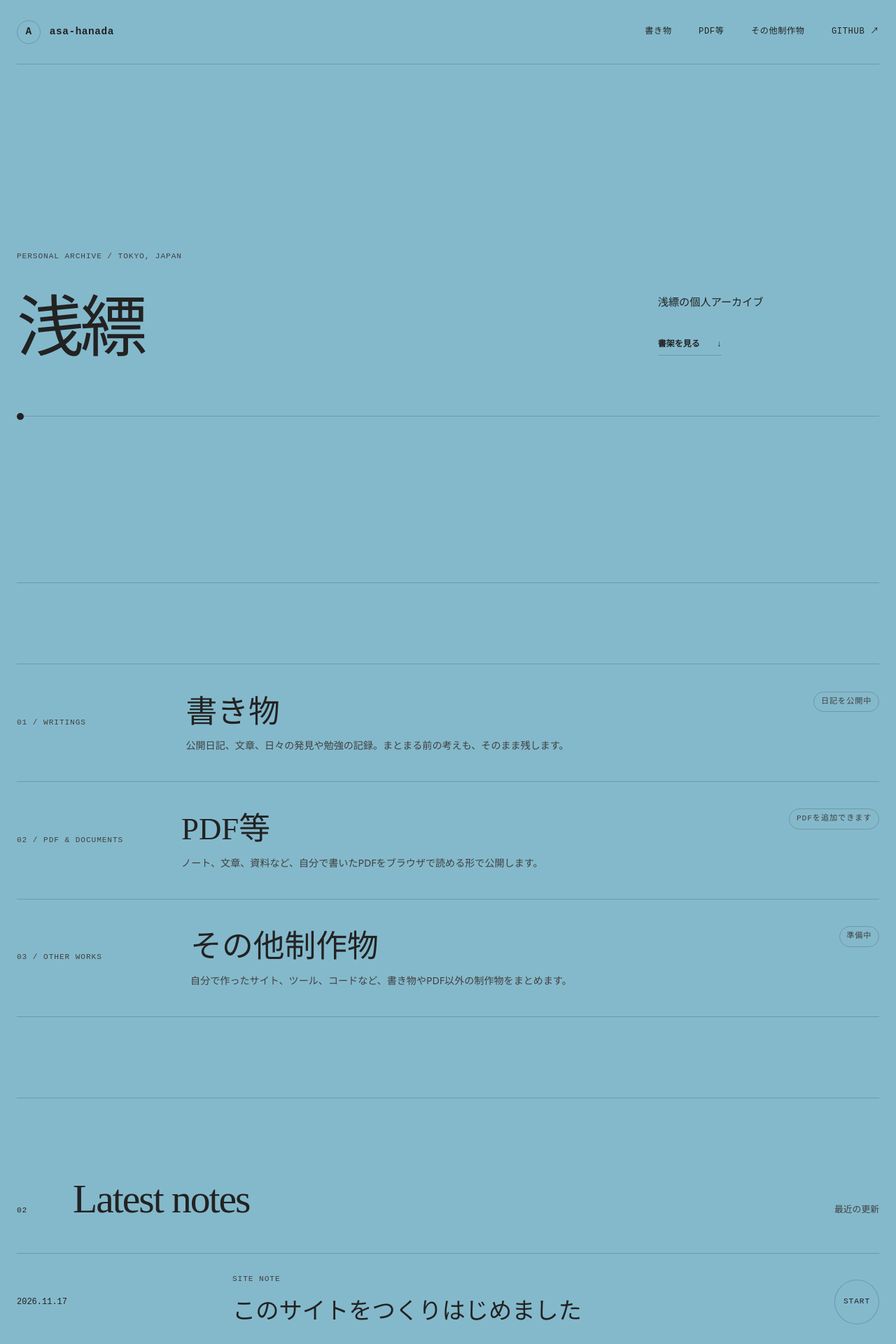
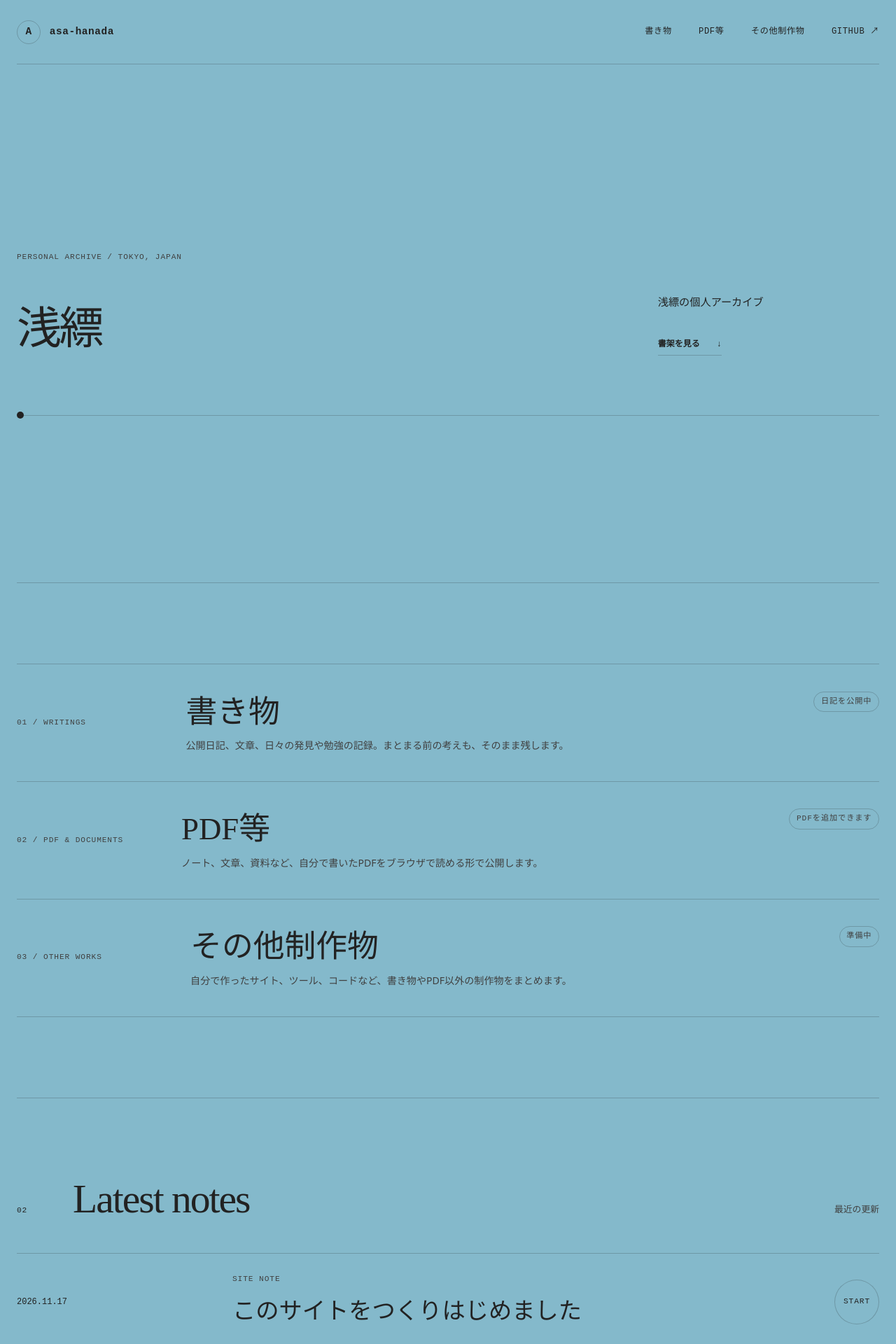
Before and after one commit to asa-hanada/asa-hanada.github.io, a Jekyll site: the page index.html, which Jekyll copies as it is, in a window 1280 px wide. Shown: the top 1920 px of the page at 70% size. Built offline with Jekyll 4.4.1, drawn with Linux system fonts in a browser that asks for light colours.

Commit message:
Document styles and publishing workflow

```diff
--- a/assets/styles.css
+++ b/assets/styles.css
@@ -1,12 +1,14 @@
+/* サイト全体で共通して使う色と横幅 */
 :root {
-  --paper: #84b9cb;
-  --ink: #222222;
-  --muted: #404040;
-  --line: rgba(34, 34, 34, .22);
-  --surface: rgba(250, 246, 238, .22);
-  --max: 1280px;
+  --paper: #84b9cb; /* ページ全体の背景色 */
+  --ink: #222222; /* 基本の文字色 */
+  --muted: #404040; /* 説明文などの少し薄い文字色 */
+  --line: rgba(34, 34, 34, .22); /* 区切り線の色 */
+  --surface: rgba(250, 246, 238, .22); /* リンクに触れたときの背景色 */
+  --max: 1280px; /* コンテンツの最大幅 */
 }
 
+/* 余白や幅の計算を分かりやすくするための共通設定 */
 * {
   box-sizing: border-box;
 }
@@ -15,6 +17,7 @@ html {
   scroll-behavior: smooth;
 }
 
+/* ページ全体：文字色、背景色、基本フォント、行間 */
 body {
   margin: 0;
   color: var(--ink);
@@ -23,17 +26,20 @@ body {
   line-height: 1.75;
 }
 
+/* すべてのリンクに共通する設定 */
 a {
   color: inherit;
   text-decoration: none;
 }
 
+/* キーボード操作時に、選択中のリンクを見つけやすくする枠線 */
 a:focus-visible,
 button:focus-visible {
   outline: 2px solid var(--ink);
   outline-offset: 4px;
 }
 
+/* 「本文へ移動」リンク。通常は画面外に隠れ、キーボード操作時に現れる */
 .skip-link {
   position: fixed;
   top: 1rem;
@@ -49,6 +55,7 @@ button:focus-visible {
   transform: none;
 }
 
+/* ヘッダー、本文、フッターの共通の横幅 */
 .site-header,
 .site-footer,
 main {
@@ -56,6 +63,7 @@ main {
   margin-inline: auto;
 }
 
+/* 全ページ共通：上部のヘッダー */
 .site-header {
   display: flex;
   align-items: center;
@@ -64,6 +72,7 @@ main {
   border-bottom: 1px solid var(--line);
 }
 
+/* 左上の「A」と「asa-hanada」 */
 .brand {
   display: inline-flex;
   align-items: center;
@@ -74,6 +83,7 @@ main {
   letter-spacing: .04em;
 }
 
+/* 左上の丸で囲まれた「A」 */
 .brand-mark {
   display: grid;
   width: 34px;
@@ -84,6 +94,7 @@ main {
   background: transparent;
 }
 
+/* 上部メニュー：「書き物」「PDF等」「その他制作物」「GitHub」 */
 .site-nav {
   display: flex;
   align-items: center;
@@ -117,6 +128,7 @@ main {
   transform-origin: left;
 }
 
+/* トップページ：最初に見える大きな領域 */
 .hero {
   display: flex;
   min-height: min(740px, calc(100vh - 92px));
@@ -125,6 +137,7 @@ main {
   justify-content: center;
 }
 
+/* 小さな英字ラベルや番号に共通する文字設定 */
 .eyebrow,
 .section-number,
 .card-top,
@@ -144,6 +157,7 @@ main {
   color: var(--muted);
 }
 
+/* トップページ：大きなタイトルと右側の説明を並べる部分 */
 .hero-grid {
   display: grid;
   grid-template-columns: minmax(0, 1.8fr) minmax(260px, .7fr);
@@ -151,16 +165,18 @@ main {
   align-items: center;
 }
 
+/* トップページ：大きなタイトル「浅縹」 */
 .hero h1 {
   max-width: 920px;
   margin: 0;
   font-family: "Yu Mincho", "Hiragino Mincho ProN", serif;
-  font-size: clamp(3.2rem, 7.5vw, 7.2rem);
+  font-size: clamp(2.5rem, 5vw, 5rem);
   font-weight: 400;
   line-height: 1.11;
   letter-spacing: -.055em;
 }
 
+/* トップページ：「浅縹の個人アーカイブ」と書架へのリンク */
 .hero-note {
   padding-bottom: .8rem;
   font-size: .95rem;
@@ -181,6 +197,7 @@ main {
   font-weight: 700;
 }
 
+/* トップページ：タイトル下の丸印と横線 */
 .hero-line {
   display: flex;
   align-items: center;
@@ -203,12 +220,14 @@ main {
   background: var(--line);
 }
 
+/* トップページ：「書架」と「最近の更新」の上下余白 */
 .shelves,
 .latest {
   padding: clamp(4.5rem, 9vw, 8rem) 0;
   border-top: 1px solid var(--line);
 }
 
+/* 「Latest notes」など、各セクションの見出し一式 */
 .section-heading {
   display: grid;
   grid-template-columns: 80px 1fr auto;
@@ -225,6 +244,7 @@ main {
   font-size: .8rem;
 }
 
+/* トップページ：「Latest notes」「About this place」の大きな文字 */
 .section-heading h2,
 .about h2 {
   margin: 0;
@@ -235,10 +255,12 @@ main {
   letter-spacing: -.035em;
 }
 
+/* トップページ：書き物・PDF・その他制作物の一覧 */
 .shelf-grid {
   border-top: 1px solid var(--line);
 }
 
+/* トップページ：書架に並ぶ各項目 */
 .shelf-card {
   display: grid;
   grid-template-columns: minmax(130px, .45fr) minmax(0, 2fr) auto;
@@ -273,6 +295,7 @@ main {
   display: none;
 }
 
+/* 書架の各項目：「書き物」「PDF等」「その他制作物」 */
 .shelf-card h3 {
   margin: 0 0 .45rem;
   font-family: "Yu Mincho", "Hiragino Mincho ProN", serif;
@@ -296,10 +319,12 @@ main {
   border-radius: 999px;
 }
 
+/* トップページ：「最近の更新」の一覧 */
 .note-list {
   border-top: 1px solid var(--line);
 }
 
+/* 最近の更新：1件分の日付・題名・丸いタグ */
 .note-row {
   display: grid;
   grid-template-columns: minmax(100px, 1fr) 3fr auto;
@@ -320,6 +345,7 @@ main {
   color: var(--muted);
 }
 
+/* 最近の更新：記事の題名 */
 .note-row h3 {
   margin: 0;
   font-family: "Yu Mincho", "Hiragino Mincho ProN", serif;
@@ -360,6 +386,7 @@ main {
   margin: 0;
 }
 
+/* トップページ：「About this place」 */
 .about {
   display: grid;
   grid-template-columns: 80px minmax(0, 1.5fr) minmax(280px, .7fr);
@@ -368,6 +395,7 @@ main {
   border-top: 1px solid var(--line);
 }
 
+/* About内の大きな説明文 */
 .about-lead {
   max-width: 780px;
   margin: 2rem 0 0;
@@ -385,6 +413,7 @@ main {
   margin: 0 0 2rem;
 }
 
+/* 枠で囲まれたリンクボタン */
 .button-link {
   display: flex;
   justify-content: space-between;
@@ -397,6 +426,7 @@ main {
   font-weight: 700;
 }
 
+/* 全ページ共通：一番下の著作権表示など */
 .site-footer {
   display: grid;
   grid-template-columns: 1fr 1fr auto;
@@ -410,18 +440,20 @@ main {
   margin: 0;
 }
 
-/* 下層ページ */
+/* ---------- 下層ページ共通：書き物・日記・PDF・制作物 ---------- */
 .subpage-main {
   min-height: calc(100vh - 202px);
   padding: clamp(4rem, 8vw, 8rem) 0;
 }
 
+/* 下層ページ：番号と大見出しを並べる部分 */
 .subpage-title {
   display: grid;
   grid-template-columns: 80px 1fr;
   margin-bottom: clamp(4rem, 8vw, 8rem);
 }
 
+/* 下層ページ：大きな「書き物」「日記」「PDF等」などの文字 */
 .subpage-title h1 {
   max-width: 980px;
   margin: 0;
@@ -432,12 +464,14 @@ main {
   letter-spacing: -.06em;
 }
 
+/* 下層ページ：大見出しの下にある説明文 */
 .subpage-title p:last-child {
   max-width: 540px;
   margin: 2rem 0 0;
   color: var(--muted);
 }
 
+/* 内容がまだないページに表示する案内 */
 .empty-state {
   display: grid;
   grid-template-columns: minmax(160px, .65fr) 2fr;
@@ -461,6 +495,7 @@ main {
   color: var(--muted);
 }
 
+/* 「← BACK TO HOME」「← 書き物へ」「← 日記一覧へ」 */
 .back-link {
   display: inline-block;
   margin-top: 3rem;
@@ -470,12 +505,13 @@ main {
   font-weight: 700;
 }
 
-/* 書き物 */
+/* ---------- 書き物の入口と日記一覧 ---------- */
 .writing-categories,
 .diary-list {
   border-top: 1px solid var(--line);
 }
 
+/* 書き物の種類、または日記1件分の行 */
 .writing-category,
 .diary-row {
   display: grid;
@@ -504,6 +540,7 @@ main {
   font-weight: 500;
 }
 
+/* 書き物の入口：「日記」の大きな文字 */
 .writing-category h2 {
   font-size: clamp(2rem, 4vw, 3.6rem);
 }
@@ -513,10 +550,12 @@ main {
   color: var(--muted);
 }
 
+/* 日記一覧：日付、記事名、矢印の並び方 */
 .diary-row {
   grid-template-columns: minmax(110px, .5fr) minmax(0, 2fr) auto;
 }
 
+/* 日記一覧の日付。記事ページでは「DIARY」と日付にも使う */
 .diary-row time,
 .article-kind,
 .article-header time {
@@ -525,15 +564,19 @@ main {
   letter-spacing: .06em;
 }
 
+/* 日記一覧：各日記の記事名 */
 .diary-row h2 {
   font-size: clamp(1.35rem, 3vw, 2.4rem);
 }
 
+/* ---------- 日記の記事ページ ---------- */
+/* 記事全体の横幅と上下余白 */
 .article-main {
   max-width: 920px;
   padding: clamp(4rem, 9vw, 8rem) 0;
 }
 
+/* 記事上部：種類、題名、日付 */
 .article-header {
   padding-bottom: clamp(2rem, 5vw, 4rem);
   border-bottom: 1px solid var(--line);
@@ -543,6 +586,7 @@ main {
   margin: 0 0 1.5rem;
 }
 
+/* 記事ページ：大きな記事タイトル */
 .article-header h1 {
   margin: 0 0 1.5rem;
   font-family: "Yu Mincho", "Hiragino Mincho ProN", serif;
@@ -552,6 +596,7 @@ main {
   letter-spacing: -.04em;
 }
 
+/* 記事ページ：Markdownで書いた本文 */
 .article-body {
   max-width: 720px;
   padding: clamp(2.5rem, 6vw, 5rem) 0;
@@ -574,6 +619,7 @@ main {
   border-bottom: 1px solid currentColor;
 }
 
+/* 記事本文内の引用文 */
 .article-body blockquote {
   margin: 2em 0;
   padding-left: 1.5rem;
@@ -581,6 +627,7 @@ main {
   border-left: 1px solid var(--ink);
 }
 
+/* 記事本文内の複数行のコード */
 .article-body pre {
   overflow-x: auto;
   padding: 1.25rem;
@@ -588,6 +635,7 @@ main {
   border: 1px solid var(--line);
 }
 
+/* 記事本文内のコード文字 */
 .article-body code {
   font-family: ui-monospace, "Cascadia Code", monospace;
   font-size: .9em;
@@ -597,6 +645,7 @@ main {
   border-top: 1px solid var(--line);
 }
 
+/* ---------- タブレット向けの表示調整 ---------- */
 @media (max-width: 820px) {
   .site-header {
     align-items: flex-start;
@@ -632,6 +681,7 @@ main {
   }
 }
 
+/* ---------- スマートフォン向けの表示調整 ---------- */
 @media (max-width: 560px) {
   .site-header,
   .site-footer,
@@ -653,6 +703,7 @@ main {
     padding-top: 4rem;
   }
 
+  /* スマートフォン：トップページの「浅縹」 */
   .hero h1 {
     font-size: clamp(3rem, 16vw, 5rem);
   }
@@ -707,6 +758,7 @@ main {
     grid-template-columns: 1fr;
   }
 
+  /* スマートフォン：下層ページの「書き物」「日記」など */
   .subpage-title h1 {
     margin-top: 1rem;
     font-size: clamp(3.4rem, 19vw, 6rem);
@@ -726,6 +778,7 @@ main {
   }
 }
 
+/* 動きを減らす設定を使っている人向け */
 @media (prefers-reduced-motion: reduce) {
   html {
     scroll-behavior: auto;
```
Also changed, not shown: README.md.
